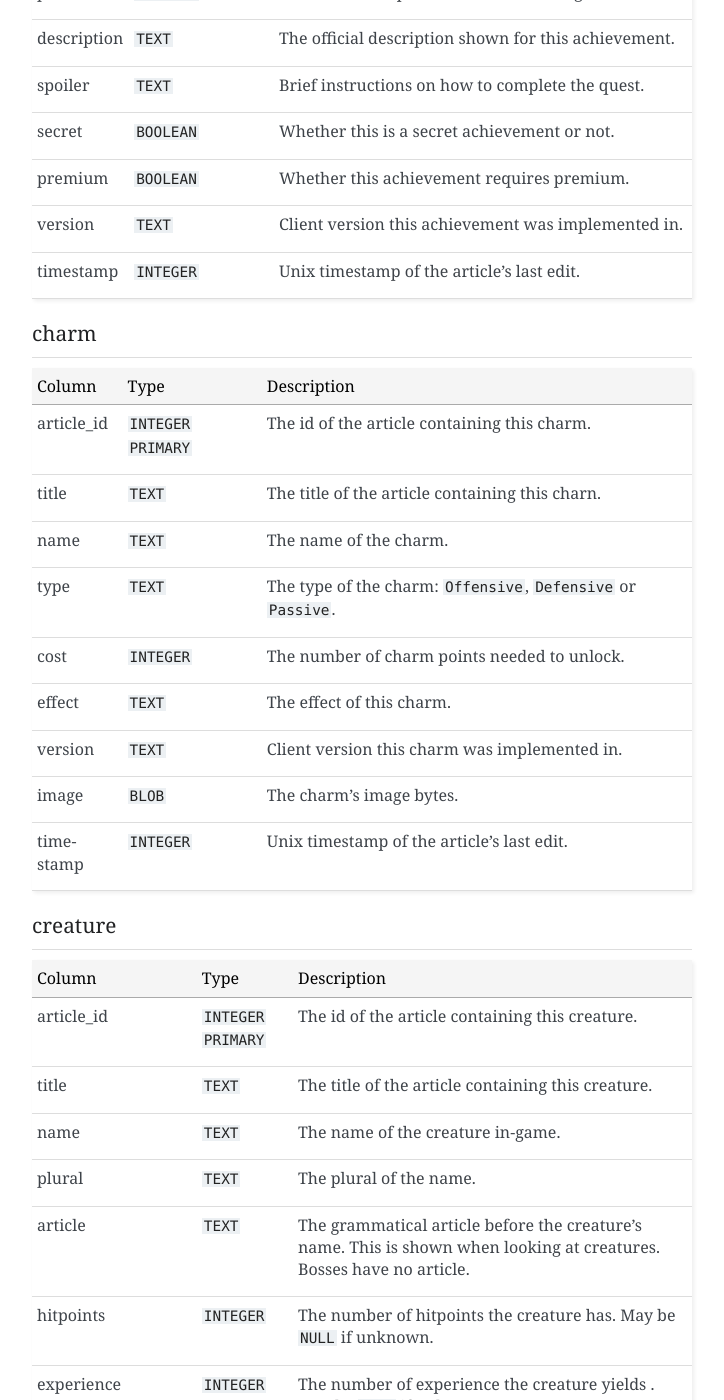
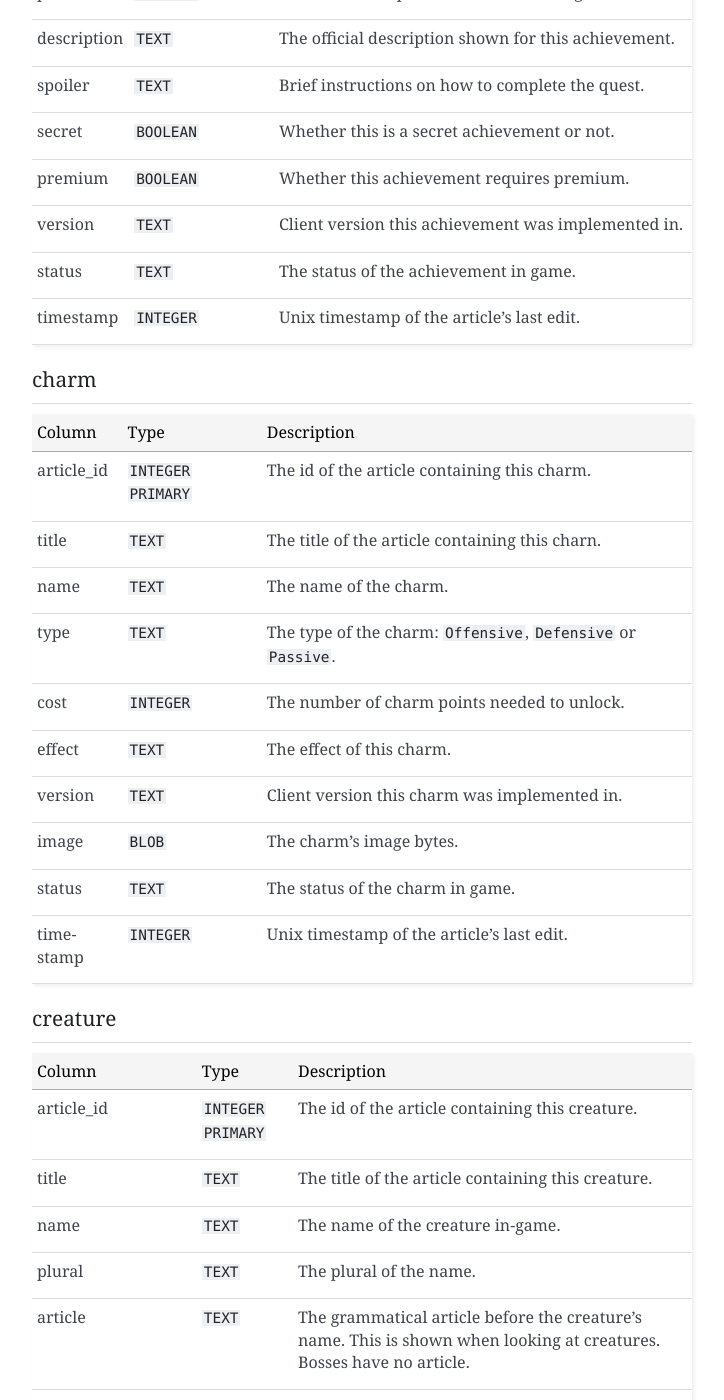
Before and after one commit to Galarzaa90/tibiawiki-sql, a Sphinx documentation site: the page built from docs/schema.rst, in a window 1280 px wide and 1400 px high, scrolled down 2310 px. Shown: the whole window, without its empty margins (388-1112 px from the left). Built offline with Sphinx 7.4.7, drawn with Linux system fonts in a browser that asks for light colours; some of the changed text lies outside the part shown.

Commit message:
Updated schema documentation

```diff
--- a/docs/schema.rst
+++ b/docs/schema.rst
@@ -115,6 +115,8 @@
 | version     | ``TEXT``    | Client version this achievement                      |
 |             |             | was implemented in.                                  |
 +-------------+-------------+------------------------------------------------------+
+| status      | ``TEXT``    | The status of the achievement in game.               |
++-------------+-------------+------------------------------------------------------+
 | timestamp   | ``INTEGER`` | Unix timestamp of the article's last edit.           |
 +-------------+-------------+------------------------------------------------------+
 
@@ -139,6 +141,8 @@
 | version    | ``TEXT``    | Client version this charm  was implemented in.                      |
 +------------+-------------+---------------------------------------------------------------------+
 | image      | ``BLOB``    | The charm's image bytes.                                            |
++------------+-------------+---------------------------------------------------------------------+
+| status     | ``TEXT``    | The status of the charm in game.                                    |
 +------------+-------------+---------------------------------------------------------------------+
 | timestamp  | ``INTEGER`` | Unix timestamp of the article's last edit.                          |
 +------------+-------------+---------------------------------------------------------------------+
@@ -291,6 +295,8 @@
 +---------------------+-------------+-----------------------------------------------------+
 | image               | ``BLOB``    | The creature’s image bytes.                         |
 +---------------------+-------------+-----------------------------------------------------+
+| status              | ``TEXT``    | The status of the creature in game.                 |
++---------------------+-------------+-----------------------------------------------------+
 | timestamp           | ``INTEGER`` | Unix timestamp of the article's last edit.          |
 +---------------------+-------------+-----------------------------------------------------+
 
@@ -370,6 +376,8 @@
 +------------+-------------+-------------------------------------------------+
 | version    | ``TEXT``    | The client version this was implemented in.     |
 +------------+-------------+-------------------------------------------------+
+| status     | ``TEXT``    | The status of the house in game.                |
++------------+-------------+-------------------------------------------------+
 | timestamp  | ``INTEGER`` | Unix timestamp of the article's last edit.      |
 +------------+-------------+-------------------------------------------------+
 
@@ -395,6 +403,8 @@
 |            |             | was introduced to the game.                                    |
 +------------+-------------+----------------------------------------------------------------+
 | image      | ``BLOB``    | The imbuement’s image bytes.                                   |
++------------+-------------+----------------------------------------------------------------+
+| status     | ``TEXT``    | The status of the imbuement in game.                           |
 +------------+-------------+----------------------------------------------------------------+
 | timestamp  | ``INTEGER`` | Unix timestamp of the article's last edit.                     |
 +------------+-------------+----------------------------------------------------------------+
@@ -461,6 +471,8 @@
 +----------------+-------------+-------------------------------------------------------+
 | image          | ``BLOB``    | The item’s image bytes.                               |
 +----------------+-------------+-------------------------------------------------------+
+| status         | ``TEXT``    | The status of the item in game.                       |
++----------------+-------------+-------------------------------------------------------+
 | timestamp      | ``INTEGER`` | Unix timestamp of the article's last edit.            |
 +----------------+-------------+-------------------------------------------------------+
 
@@ -504,6 +516,8 @@
 +------------+-------------+-----------------------------------------------+
 | version    | ``TEXT``    | The client version this key was               |
 |            |             | introduced to the game.                       |
++------------+-------------+-----------------------------------------------+
+| status     | ``TEXT``    | The status of the key in game.                |
 +------------+-------------+-----------------------------------------------+
 | timestamp  | ``INTEGER`` | Unix timestamp of the article's last edit.    |
 +------------+-------------+-----------------------------------------------+
@@ -560,6 +574,8 @@
 +---------------+-------------+-----------------------------------------------------------------+
 | image         | ``BLOB``    | The mount's image bytes.                                        |
 +---------------+-------------+-----------------------------------------------------------------+
+| status        | ``TEXT``    | The status of the mount in game.                                |
++---------------+-------------+-----------------------------------------------------------------+
 | timestamp     | ``INTEGER`` | Unix timestamp of the article's last edit.                      |
 +---------------+-------------+-----------------------------------------------------------------+
 
@@ -596,6 +612,8 @@
 |            |             | to the game.                                     |
 +------------+-------------+--------------------------------------------------+
 | image      | ``BLOB``    | The NPC's image bytes.                           |
++------------+-------------+--------------------------------------------------+
+| status     | ``TEXT``    | The status of the NPC in game.                   |
 +------------+-------------+--------------------------------------------------+
 | timestamp  | ``INTEGER`` | Unix timestamp of the article's last edit.       |
 +------------+-------------+--------------------------------------------------+
@@ -706,6 +724,8 @@
 +-------------+-------------+------------------------------------------------------------+
 | version     | ``TEXT``    | Client version where this outfit was implemented.          |
 +-------------+-------------+------------------------------------------------------------+
+| status      | ``TEXT``    | The status of the iytfut in game.                          |
++-------------+-------------+------------------------------------------------------------+
 | timestamp   | ``INTEGER`` | Unix timestamp of the UTC time of                          |
 |             |             | the last edit made to this                                 |
 |             |             | article.                                                   |
@@ -776,6 +796,8 @@
 +-------------------+-------------+-----------------------------------------------------------+
 | version           | ``TEXT``    | Client version where this quest                           |
 |                   |             | was implemented.                                          |
++-------------------+-------------+-----------------------------------------------------------+
+| status            | ``TEXT``    | The status of the quest in game.                          |
 +-------------------+-------------+-----------------------------------------------------------+
 | timestamp         | ``INTEGER`` | Unix timestamp of the UTC time of                         |
 |                   |             | the last edit made to this                                |
@@ -875,6 +897,8 @@
 +------------+-------------+-------------------------------------------------------+
 | image      | ``BLOB``    | The spell’s image bytes.                              |
 +------------+-------------+-------------------------------------------------------+
+| status     | ``TEXT``    | The status of the spell in game.                      |
++------------+-------------+-------------------------------------------------------+
 | timestamp  | ``INTEGER`` | Unix timestamp of the article's last edit.            |
 +------------+-------------+-------------------------------------------------------+
 
```
Also changed, not shown: 1 other file.
